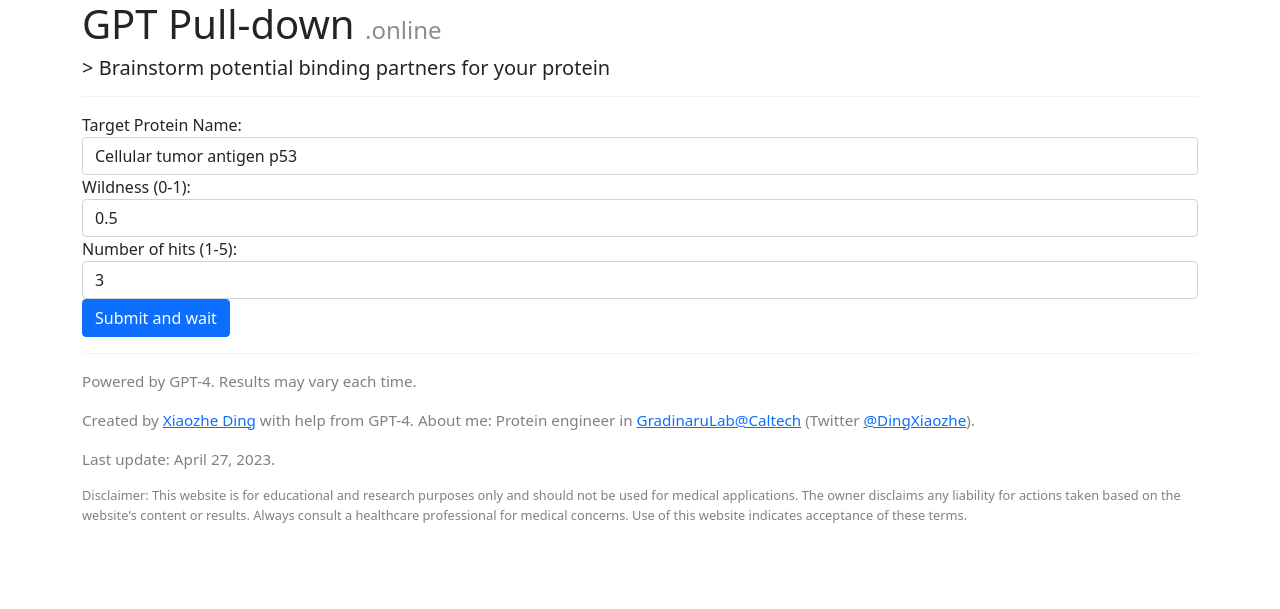
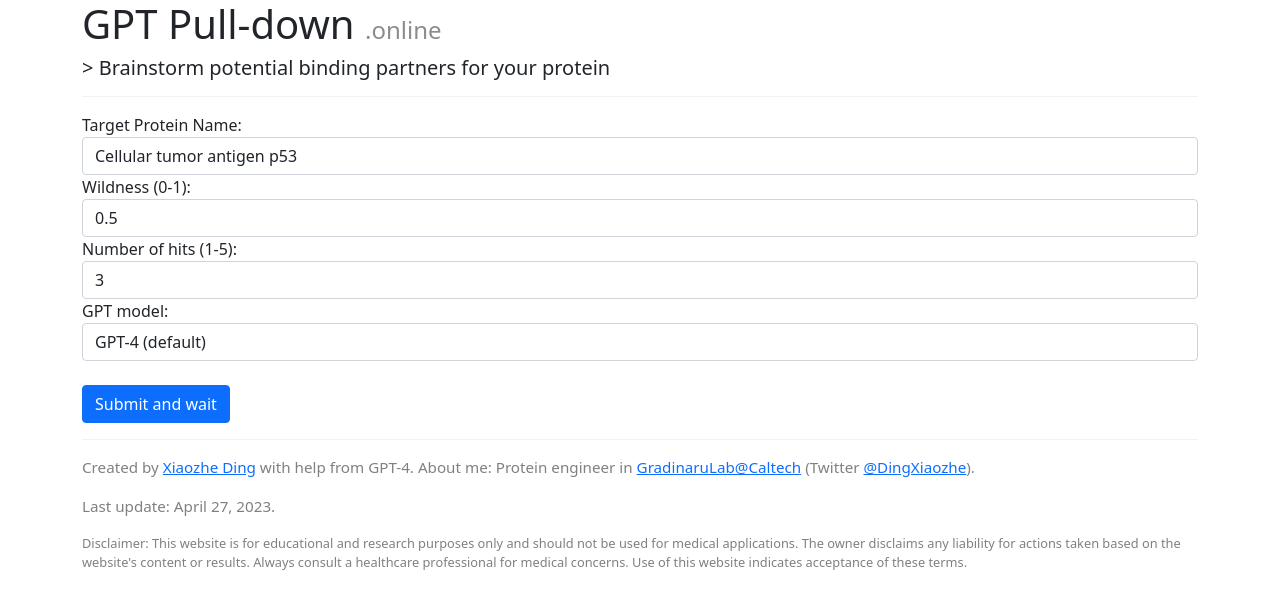
Before and after one commit to xz-ding/GPTPullDown, a Flask app: page / in a window 1280 px wide. Shown: the top 609 px of the page. Run offline with Flask 2, Linux system fonts and the light colour scheme.

Commit message:
added legacy support for gpt-3.5-turbo

```diff
--- a/app.py
+++ b/app.py
@@ -58,9 +58,10 @@ def index():
         query = request.form["query"]
         temperature = float(request.form["temperature"])
         number_of_results = float(request.form["number_of_results"])
+        model_selection = str(request.form["model"])
         openai.api_key = os.environ.get("GPT_API_KEY")
         response = openai.ChatCompletion.create(
-                model="gpt-4",
+                model=model_selection,
 
                 messages = [
                     {
@@ -69,12 +70,12 @@ def index():
                     },
                     {
                         "role": "user",
-                        "content": f"Identify the top {number_of_results} potential protein binding partners for {query}. For each protein binder, provide the following five pieces of information separated by semicolons: the protein binder name, a confidence score (0-100) for the likelihood of the binding, the biological function of the protein binder, the possible biological function of the binding interaction, and your reasoning for considering it a true binder. Ensure that all five semicolon-separated pieces of information are present for each binder. Start your response directly with the first binder and end your response with the last binder. Do not provide introductory lines, row numbers, additional comments, column labels, summary lines, or additional notes. You can refuse to answer if you do not know the target protein." #The exception case for the format requirements: in case when the input {query} does not describe a real protein, return with an additional line of warning at the end: 'Note: GPT is uncertain whether { query } is a real protein.  Interpret the results with caution.'
+                        "content": f"Identify the top {number_of_results} potential protein binding partners for {query}. For each protein binder, provide the following five pieces of information separated by semicolons: the protein binder name, a confidence score (0-100) for the likelihood of the binding, the biological function of the protein binder, the possible biological function of the binding interaction, and your reasoning for considering it a true binder. Ensure that all five semicolon-separated pieces of information are present for each binder. Start your response directly with the first binder and end your response with the last binder. Do not provide introductory lines, row numbers, additional comments, column labels, summary lines, or additional notes. You can refuse to answer if you do not find any relavant info in literature." #The exception case for the format requirements: in case when the input {query} does not describe a real protein, return with an additional line of warning at the end: 'Note: GPT is uncertain whether { query } is a real protein.  Interpret the results with caution.'
                     }
                 ],
 
 
-                max_tokens= int(120 + number_of_results * 30),
+                max_tokens=int(120 + number_of_results * 30),
                 temperature=temperature
                 )
 
--- a/templates/index.html
+++ b/templates/index.html
@@ -23,13 +23,20 @@
       <label for="number_of_results">Number of hits (1-5):</label>
       <input type="number" class="form-control" id="number_of_results" name="number_of_results" min="1" max="5" step="1" value="3" required>
     </div>
+    <div class="form-group">
+      <label for="model">GPT model:</label>
+      <select class="form-control" id="model" name="model" required>
+        <option value="gpt-4">GPT-4 (default)</option>
+        <option value="gpt-3.5-turbo">GPT-3.5-turbo (legacy)</option>
+      </select>
+    </div>
+    <br>
     <button type="submit" class="btn btn-primary" onclick="startTimer()">Submit and wait</button>
     </form>
 
     <div id="timer"></div>
 
     <hr style="border-top: 1px solid #ccc;">
-    <p style="font-size: 0.95rem; color: grey;">Powered by GPT-4. Results may vary each time. </p>
     <p style="font-size: 0.95rem; color: grey;">Created by <a href="https://www.dingxiaozhe.com" target="_blank">Xiaozhe Ding</a> with help from GPT-4. About me: Protein engineer in <a href="https://glab.caltech.edu/" target="_blank">GradinaruLab@Caltech</a> (Twitter <a href="https://twitter.com/DingXiaozhe" target="_blank">@DingXiaozhe</a>).</p>
     <p style="font-size: 0.95rem; color: grey;">Last update: April 27, 2023. </p>
     <p style="font-size: 0.8rem; color: grey;">Disclaimer: This website is for educational and research purposes only and should not be used for medical applications. The owner disclaims any liability for actions taken based on the website's content or results. Always consult a healthcare professional for medical concerns. Use of this website indicates acceptance of these terms.</p>
@@ -50,7 +57,7 @@
           if (timePast <= 20) {
             timerElement.innerHTML = "Waiting for response: " + timePast + "/30 seconds";
           } else {
-            timerElement.innerHTML = "Waiting for response: " + timePast + "/30 seconds. <br>[Warning: GPT is busy now. If timeout occurs, click the 'Back' button on your browser and try again.]";
+            timerElement.innerHTML = "Waiting for response: " + timePast + "/30 seconds. <br>[Warning: Server is busy now. If timeout occurs, click the 'Back' button on your browser and try again.]";
           }
 
         if (timePast === 30) {
--- a/templates/results.html
+++ b/templates/results.html
@@ -72,7 +72,7 @@
 
 
     <hr style="border-top: 1px solid #ccc;">
-    <p style="font-size: 0.95rem; color: grey;">Powered by GPT-4. Results may vary each time. </p>
+    <p style="font-size: 0.95rem; color: grey;">Results may vary each time. </p>
     <p style="font-size: 0.95rem; color: grey;">Created by <a href="https://www.dingxiaozhe.com" target="_blank">Xiaozhe Ding</a> with help from GPT-4. About me: Protein engineer in <a href="https://glab.caltech.edu/" target="_blank">GradinaruLab@Caltech</a> (Twitter <a href="https://twitter.com/DingXiaozhe" target="_blank">@DingXiaozhe</a>).</p>
     <p style="font-size: 0.95rem; color: grey;">Last update: April 27, 2023. </p>
     <p style="font-size: 0.8rem; color: grey;">Disclaimer: This website is for educational and research purposes only and should not be used for medical applications. The owner disclaims any liability for actions taken based on the website's content or results. Always consult a healthcare professional for medical concerns. Use of this website indicates acceptance of these terms.</p>
```
